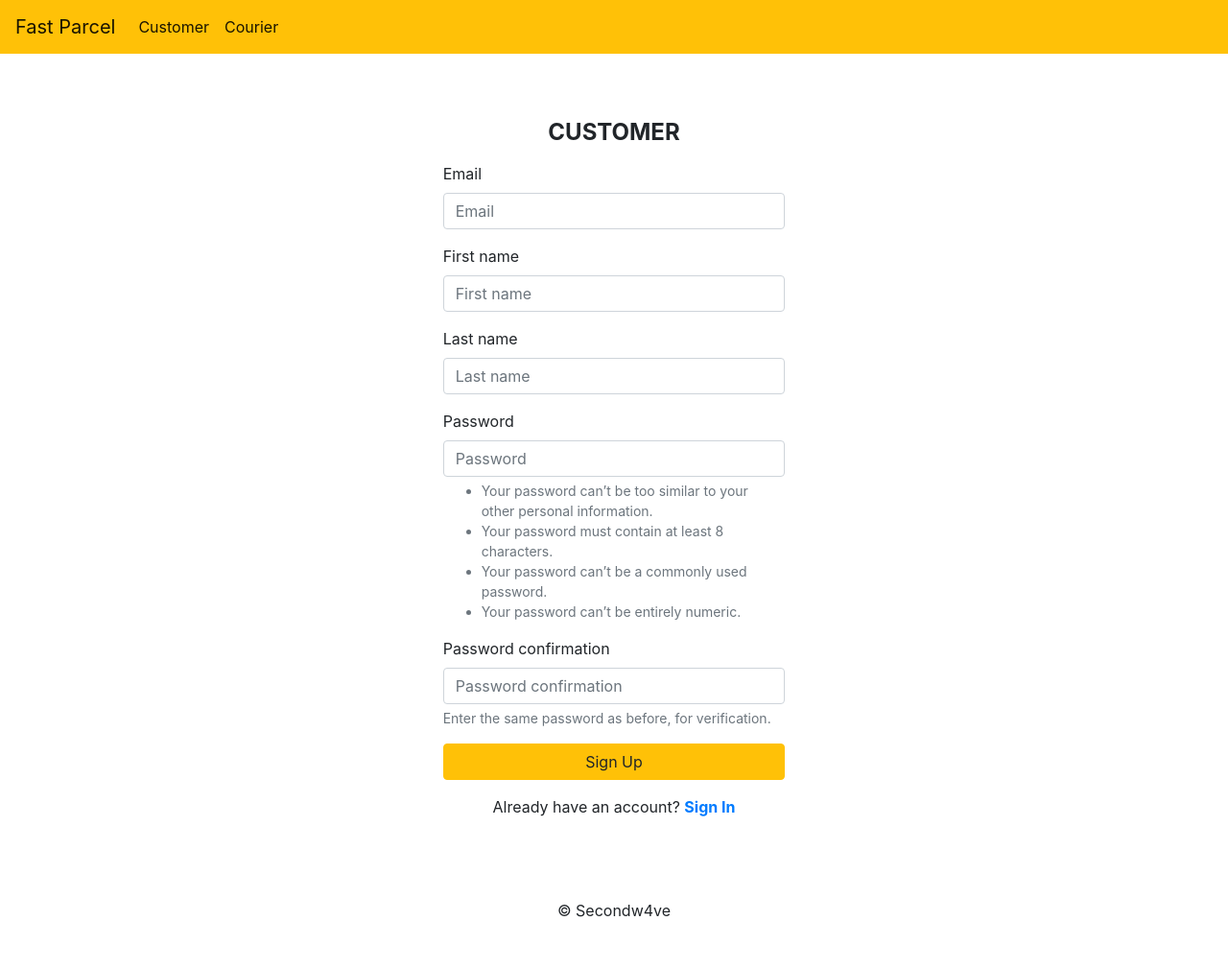
After one commit to secondW4ve/fastparcel, a Django app: page /sign-up/ in a window 1280 px wide. The commit adds this page. Shown: the whole page at 96% size. Run offline with Django 3.2, Linux system fonts and the light colour scheme; some libraries are stand-ins or nearby versions.

Commit message:
Add sign in, sign out and sign up functionality

```diff
--- /dev/null
+++ b/core/forms.py
@@ -0,0 +1,19 @@
+from django import forms
+from django.contrib.auth.forms import UserCreationForm
+from django.contrib.auth.models import User
+from django.core.exceptions import ValidationError
+
+class SignUpForm(UserCreationForm):
+  email = forms.EmailField(max_length=250)
+  first_name = forms.CharField(max_length=150)
+  last_name = forms.CharField(max_length=150)
+
+  class Meta:
+    model = User
+    fields = ('email', 'first_name', 'last_name', 'password1', 'password2')
+
+  def clean_email(self):
+    email = self.cleaned_data['email'].lower()
+    if User.objects.filter(email=email):
+      raise ValidationError('Email address already exists.')
+    return email
--- a/core/templates/base.html
+++ b/core/templates/base.html
@@ -13,21 +13,31 @@
   {% block head %}{% endblock %}
 </head>
 <body>
-  <nav class="navbar navbar-expand-lg navbar-light bg-warning">
+  <nav class="navbar {% if not request.user.is_authenticated %} navbar-expand-lg {% endif %} navbar-light bg-warning">
     <a class="navbar-brand" href="/">Fast Parcel</a>
+
+    {% if not request.user.is_authenticated %}
+
       <button class="navbar-toggler" type="button" data-toggle="collapse" data-target="#navbarSupportedContent" aria-controls="navbarSupportedContent" aria-expanded="false" aria-label="Toggle navigation">
         <span class="navbar-toggler-icon"></span>
       </button>
       <div class="collapse navbar-collapse" id="navbarSupportedContent">
         <ul class="navbar-nav">
-        <li class="nav-item">
-          <a class="nav-link active" aria-current="page" href="/customer/">Customer</a>
+          <li class="nav-item {% if request.GET.next != '/courier/' %} active {% endif %}">
+            <a class="nav-link active" aria-current="page" href="/sign-in/?next=/customer/">Customer</a>
           </li>
-        <li class="nav-item">
-          <a class="nav-link" href="/courier/">Courier</a>
+          <li class="nav-item {% if request.GET.next == '/courier/' %} active {% endif %}">
+            <a class="nav-link active" aria-current="page" href="/sign-in/?next=/courier/">Courier</a>
           </li>
         </ul>
       </div>
+
+    {% else %}
+      <form class="form-inline">
+        <span class="mr-4">{{ request.user.get_full_name|title }}</span>
+        <a href="/sign-out" class="btn btn-outline-dark">Sign Out</a>
+      </form>
+    {% endif %}
   </nav>
 
   {% block content %}{% endblock %}
--- /dev/null
+++ b/core/templates/sign_up.html
@@ -0,0 +1,33 @@
+{% extends 'base.html' %}
+{% load bootstrap4 %}
+
+{% block content %}
+
+  <div class="container-fluid mt-5">
+    <div class="row justify-content-center">
+      <div class="col-lg-4">
+        <div class="card-body">
+          <h4 class="text-center text-uppercase mb-3">
+            <b>
+              {% if request.GET.next != '/courier/'%}
+                Customer
+              {% else %}
+                Courier
+              {% endif %}
+            </b>
+          </h4>
+
+          <form method="POST">
+            {% csrf_token %}
+            {% bootstrap_form form %}
+            <button type="submit" class="btn btn-warning btn-block">Sign Up</button>
+            <p class="text-center mt-3">
+              Already have an account? <a href="/sign-in/?next={{ request.GET.next }}"><b>Sign In</b></a>
+            </p>
+          </form>
+        </div>
+      </div>
+    </div>
+  </div>
+
+{% endblock %}
--- a/core/views.py
+++ b/core/views.py
@@ -1,11 +1,38 @@
-from django.shortcuts import render
+from django.shortcuts import redirect, render
+from django.contrib.auth.decorators import login_required
+from django.contrib.auth import login
+
+from . import forms
+
 
 # Create your views here.
 def home(request):
   return render(request, 'home.html')
 
+@login_required()
 def customer_page(request):
   return render(request, 'home.html')
 
+@login_required()
 def courier_page(request):
   return render(request, 'home.html')
+
+def sign_up(request):
+  form = forms.SignUpForm()
+
+  if request.method == 'POST':
+    form = forms.SignUpForm(request.POST)
+
+    if form.is_valid():
+      email = form.cleaned_data.get('email').lower()
+
+      user = form.save(commit=False)
+      user.username = email
+      user.save()
+
+      login(request, user)
+      return redirect('/')
+
+  return render(request, 'sign_up.html', {
+    'form': form
+  })
--- a/fastparcel/settings.py
+++ b/fastparcel/settings.py
@@ -105,3 +105,6 @@ USE_TZ = True
 # https://docs.djangoproject.com/en/3.1/howto/static-files/
 
 STATIC_URL = '/static/'
+
+LOGIN_URL = '/sign-in/'
+LOGIN_REDIRECT_URL = '/'
--- a/fastparcel/urls.py
+++ b/fastparcel/urls.py
@@ -1,10 +1,16 @@
 from django.contrib import admin
 from django.urls import path
+from django.contrib.auth import views as auth_views
 from core import views
 
 urlpatterns = [
   path('admin/', admin.site.urls),
   path('', views.home),
+
+  path('sign-in/', auth_views.LoginView.as_view(template_name="sign_in.html")),
+  path('sign-out/', auth_views.LogoutView.as_view(next_page="/")),
+  path('sign-up/', views.sign_up),
+
   path('customer/', views.customer_page),
   path('courier/', views.courier_page),
 ]
```
Also changed, not shown: core/templates/sign_in.html (added, +36 -0 lines). Lines whose indentation alone changed are shown as unchanged.
